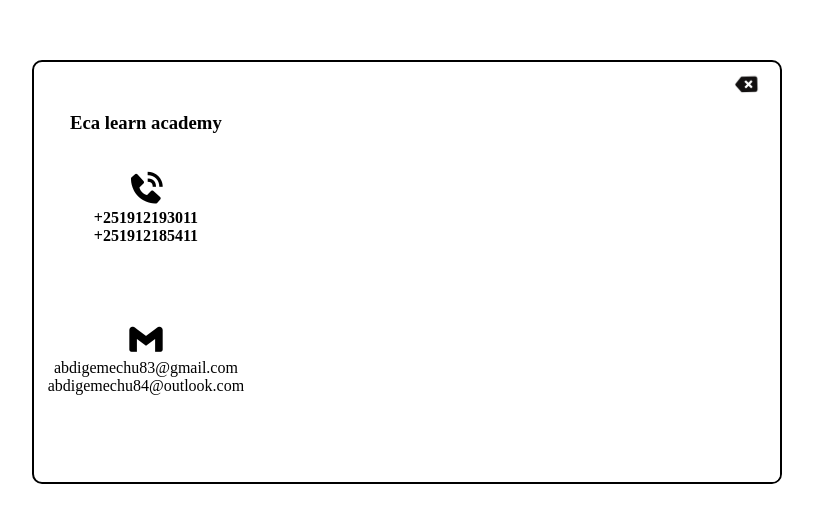
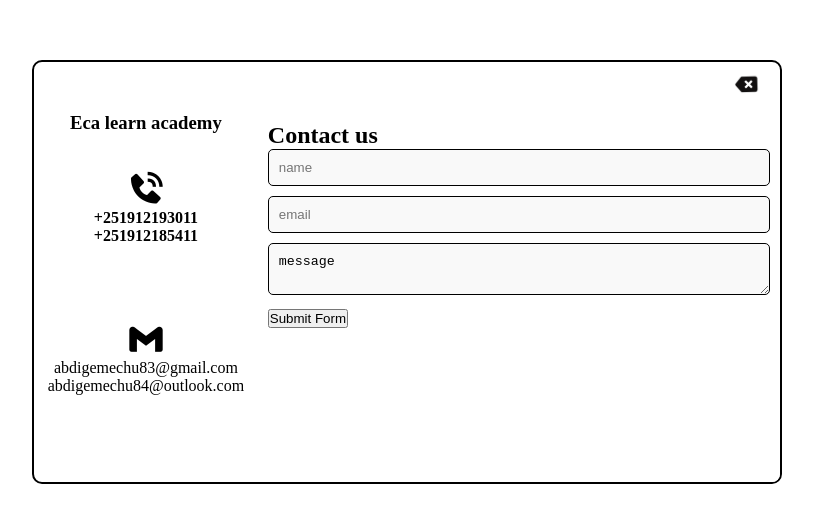
Before and after one commit to eclaegla/quiz, a plain HTML site: page contact.html in a window 1280 px wide. Shown: the part 128-650 px from the top of the page, without its empty margins (233-1046 px from the left). Drawn offline with nearby package versions, Linux system fonts and the light colour scheme.

Commit message:
Update contact.html

```diff
--- a/contact.html
+++ b/contact.html
@@ -41,7 +41,30 @@
 
 
 
+           <div class="myform">
+    <h2>Contact us</h2>
+    <form action="https://api.web3forms.com/submit" method="POST">
 
+        <!-- Replace with your Access Key -->
+        <input type="hidden" name="access_key" value="764abbc6-879c-42b2-9297-10cb6546a98d">
+
+        <!-- Form Inputs. Each input must have a name="" attribute -->
+        <input placeholder="name" type="text" name="name" required>
+        <input placeholder="email" type="email" name="email" required>
+        <textarea placeholder="message" name="message" required>
+message
+        </textarea>
+
+        <!-- Honeypot Spam Protection -->
+        <input type="checkbox" name="botcheck" class="hidden" style="display: none;">
+
+        <!-- Custom Confirmation / Success Page -->
+        <!-- <input type="hidden" name="redirect" value="https://mywebsite.com/thanks.html"> -->
+
+        <button type="submit">Submit Form</button>
+
+    </form>
+</div>
         </div>
 
         <div class="side">
```
